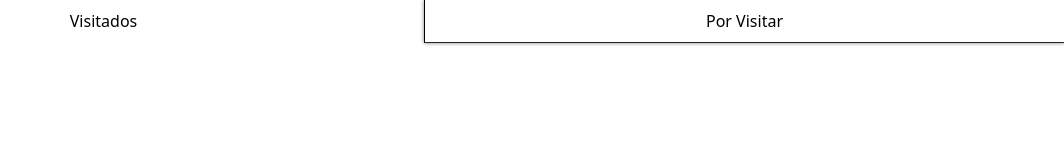
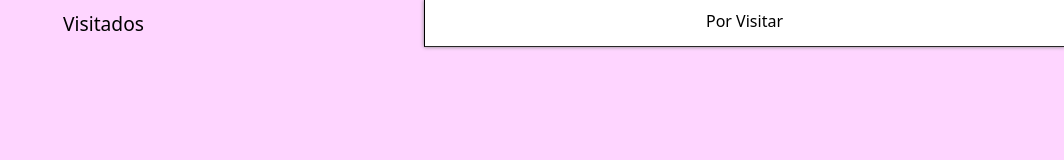
Before and after one commit to AlexandreSaPt/AlexandreSaPt.github.io, a plain HTML site: page index.html in a window 1280 px wide. Shown: the top 160 px of the page, without its empty margins (216-1280 px from the left). Drawn offline with Linux system fonts and the light colour scheme.

Commit message:
Fixed layout

```diff
--- a/syle.css
+++ b/syle.css
@@ -4,6 +4,12 @@
     font-weight: 200;
 
     font-family: system-ui, -apple-system, BlinkMacSystemFont, 'Segoe UI', Roboto, Oxygen, Ubuntu, Cantarell, 'Open Sans', 'Helvetica Neue', sans-serif;
+}
+
+body{
+    background: rgb(255, 211, 180);
+    background-color: rgb(254, 213, 255);
+    height:max-content;
 }
 
 header{
@@ -13,11 +19,12 @@ header{
 
 }
 
+
 #visitados, #por-visitar{
     width: 100%;
     display: grid;
     grid-template-columns: 1fr;
-    justify-items: center;
+    justify-items: stretch;
 
 }
 
@@ -34,18 +41,33 @@ header{
 }
 
 #visitados div, #por-visitar div{
-    margin: 5px 0;
-    padding: 5px;
+    padding: 10px 5px;
     text-align: center;
     background-color: transparent;
+    color: black;
+    transition: all 0.3s;
+    background-color: white;
+
+}
+#visitados div:hover, #por-visitar div:hover{
+    font-size: larger;
+    color: black;
+    background: rgb(255, 211, 180);
+    background-color: rgb(254, 213, 255);
 
 }
 
 
+#main{
+    height: 2000vh;
+}
 
 .visitados-container{
+    margin: 15px;
     display: grid;
     grid-template-columns: 1fr;
+    box-shadow: 0px 0px 10px rgb(79, 79, 79);
+    background-color: white;
     /*justify-items: center;*/
 
 }
```
